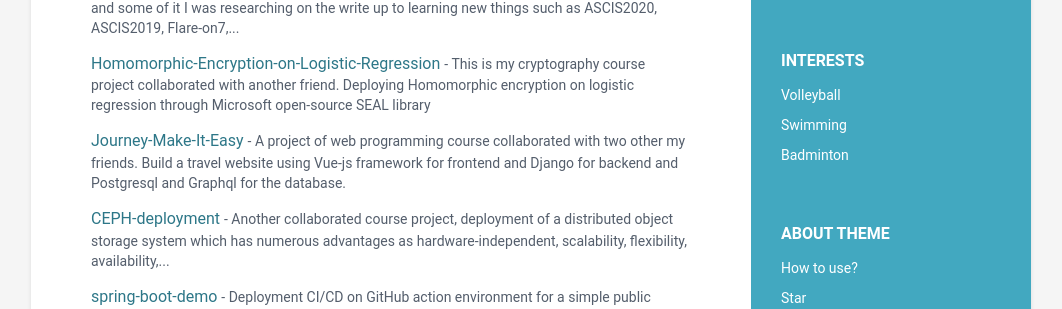
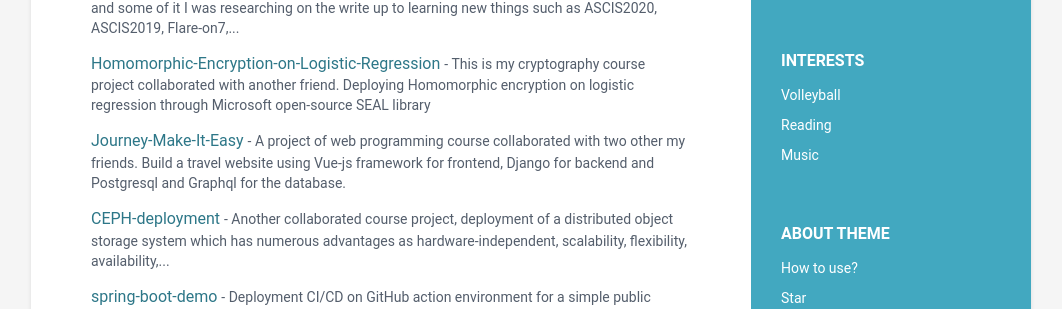
Before and after one commit to IxZZZ/CV, a Jekyll site: the page built from index.html, in a window 1280 px wide. Shown: the part 968-1277 px from the top of the page, without its empty margins (109-1171 px from the left). Built offline with Jekyll 4.4.1, drawn with Linux system fonts in a browser that asks for light colours.

Commit message:
maybe a final

```diff
--- a/_data/data.yml
+++ b/_data/data.yml
@@ -38,10 +38,10 @@ sidebar:
       - item: Volleyball
         link:
 
-      - item: Swimming
+      - item: Reading
         link:
 
-      - item: Badminton
+      - item: Music
         link:
 
 career-profile:
@@ -97,7 +97,7 @@ projects:
 
       - title: Journey-Make-It-Easy
         link: "https://github.com/datthinh1801/Journey-Make-It-Easy"
-        tagline: "A project of web programming course collaborated with two other my friends. Build a travel website using Vue-js framework for frontend and Django for backend and Postgresql and Graphql for the database."
+        tagline: "A project of web programming course collaborated with two other my friends. Build a travel website using Vue-js framework for frontend, Django for backend and Postgresql and Graphql for the database."
 
       - title: CEPH-deployment
         link: "https://github.com/datthinh1801/CEPH-deployment"
```
